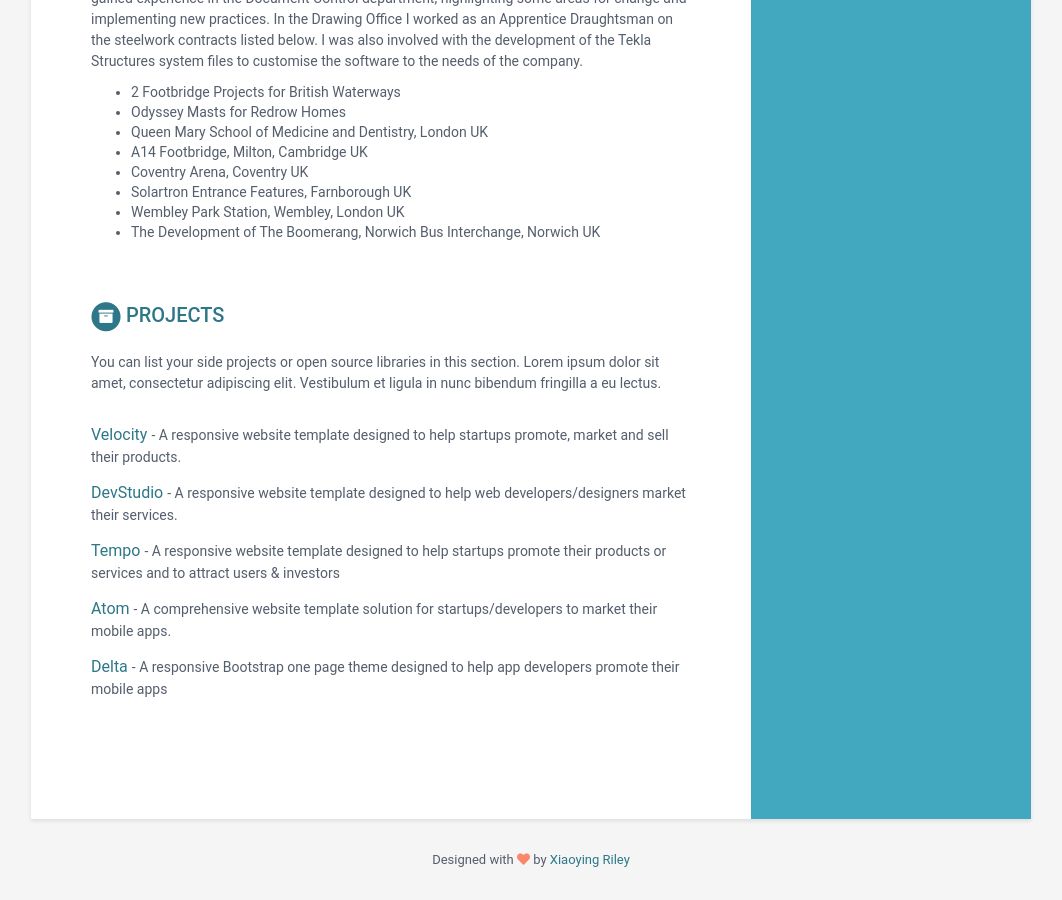
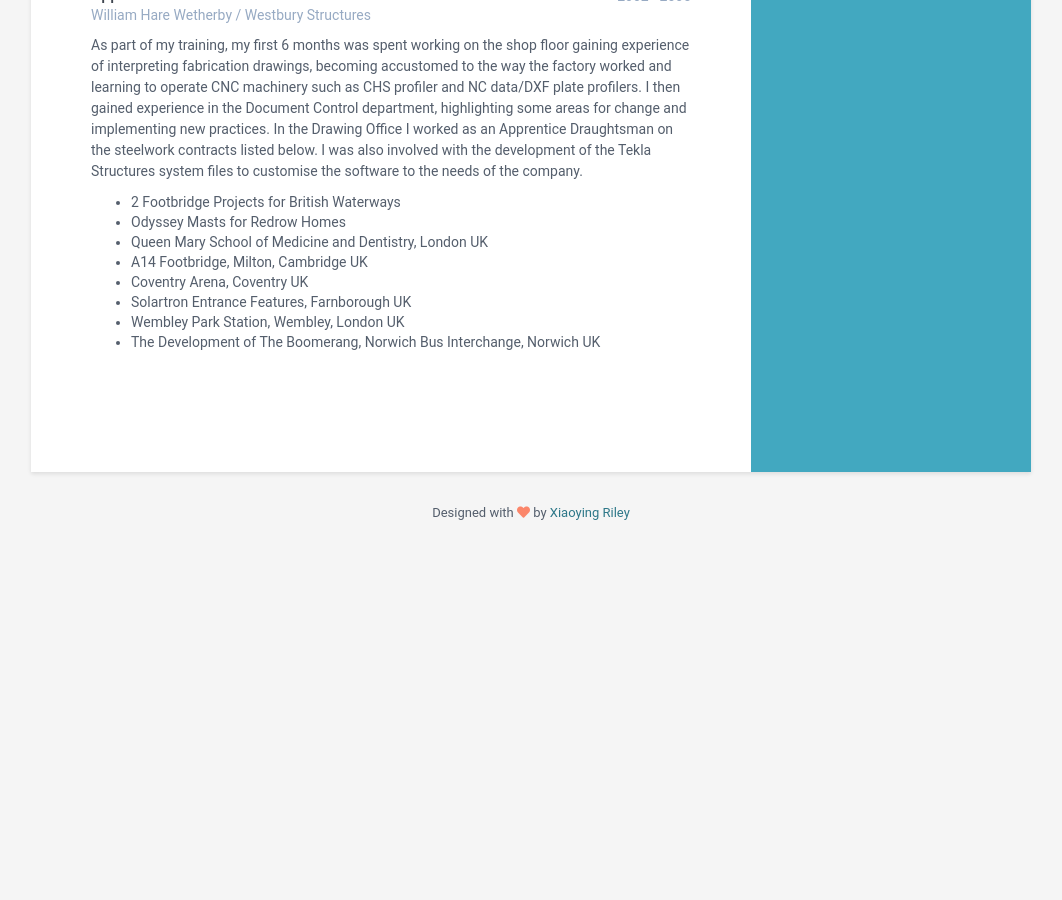
Before and after one commit to dalenicholls/dalenicholls.github.io, a Jekyll site: the page built from index.html, in a window 1280 px wide and 900 px high, scrolled down 1197 px. Shown: the whole window, without its empty margins (109-1171 px from the left). Built offline with Jekyll 4.4.1, drawn with Linux system fonts in a browser that asks for light colours; after the commit the page ends 1751 px from its top, so only the background shows below that; some of the changed text lies outside the part shown.

Commit message:
Update data.yml

```diff
--- a/_data/data.yml
+++ b/_data/data.yml
@@ -51,7 +51,13 @@ experiences:
       time: 2018 - Present
       company: Exact Detailing
       details: |
-        Covering a large range of structural and metalwork packages for various markets across the globe.
+        Working remotely for Exact Detailing, I've worked on a large range of structural and metalwork packages for various
+        markets across Canada, US & UK.
+        - Clean Energy Project - Site C
+        - Retractable Roof for Leicester Square Hotel
+        - Plant 9-4 Hydrogen Unit
+        - Earthquake Shake Table
+        - Miscellaneous package for Eagle Gold Project
 
     - role: Structural Steel Detailer & Software Developer
       time: 2013 - 2018
@@ -102,33 +108,5 @@ experiences:
         - Wembley Park Station, Wembley, London UK
         - The Development of The Boomerang, Norwich Bus Interchange, Norwich UK
 
-projects:
-    title: Projects
-    intro: >
-      You can list your side projects or open source libraries in this
-      section. Lorem ipsum dolor sit amet, consectetur adipiscing elit.
-      Vestibulum et ligula in nunc bibendum fringilla a eu lectus.
-
-    assignments:
-      - title: Velocity
-        link: "#hook"
-        tagline: "A responsive website template designed to help startups promote, market and sell their products."
-
-      - title: DevStudio
-        link: "#"
-        tagline: "A responsive website template designed to help web developers/designers market their services."
-
-      - title: Tempo
-        link: "#"
-        tagline: "A responsive website template designed to help startups promote their products or services and to attract users &amp; investors"
-
-      - title: Atom
-        link: "#"
-        tagline: "A comprehensive website template solution for startups/developers to market their mobile apps."
-
-      - title: Delta
-        link: "#"
-        tagline: "A responsive Bootstrap one page theme designed to help app developers promote their mobile apps"
-
 footer: >
     Designed with <i class="fas fa-heart"></i> by <a href="http://themes.3rdwavemedia.com" target="_blank" rel="nofollow">Xiaoying Riley</a>
```
